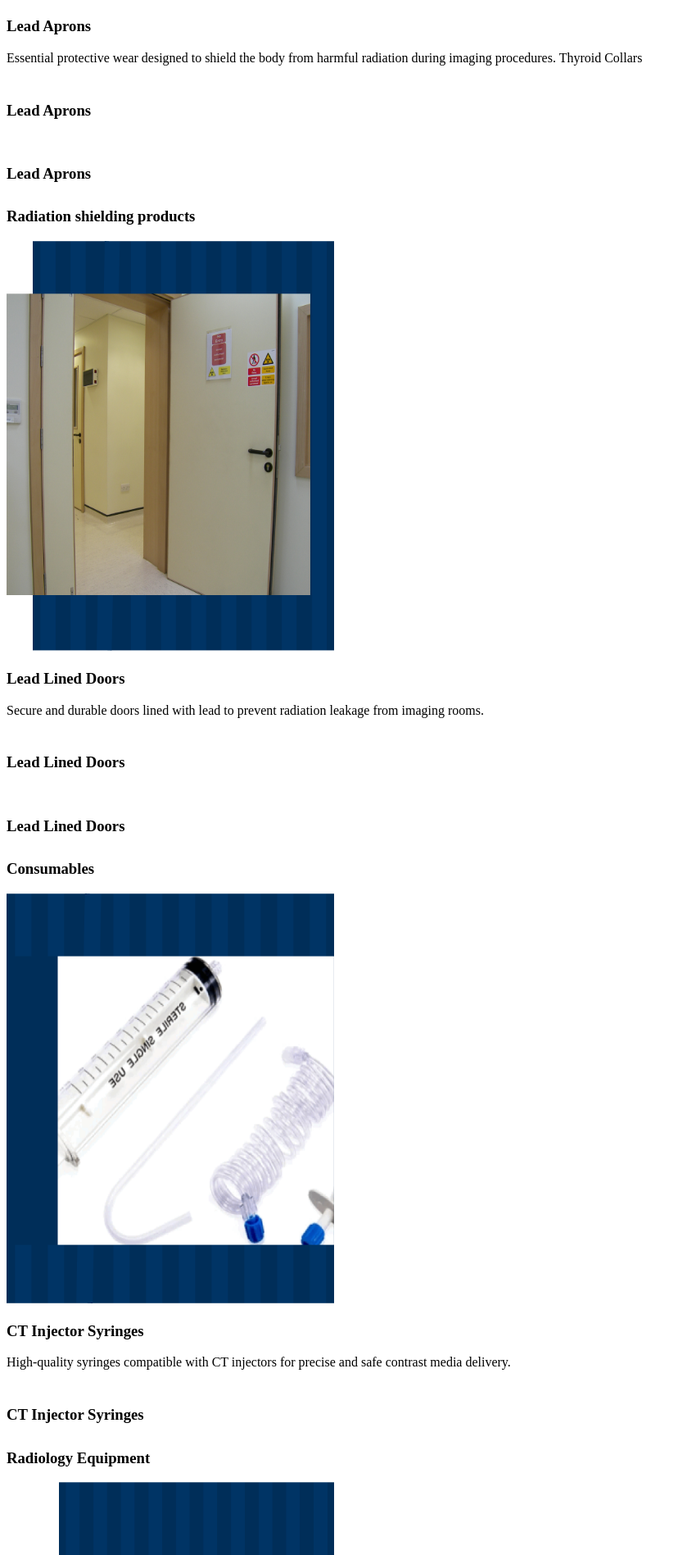
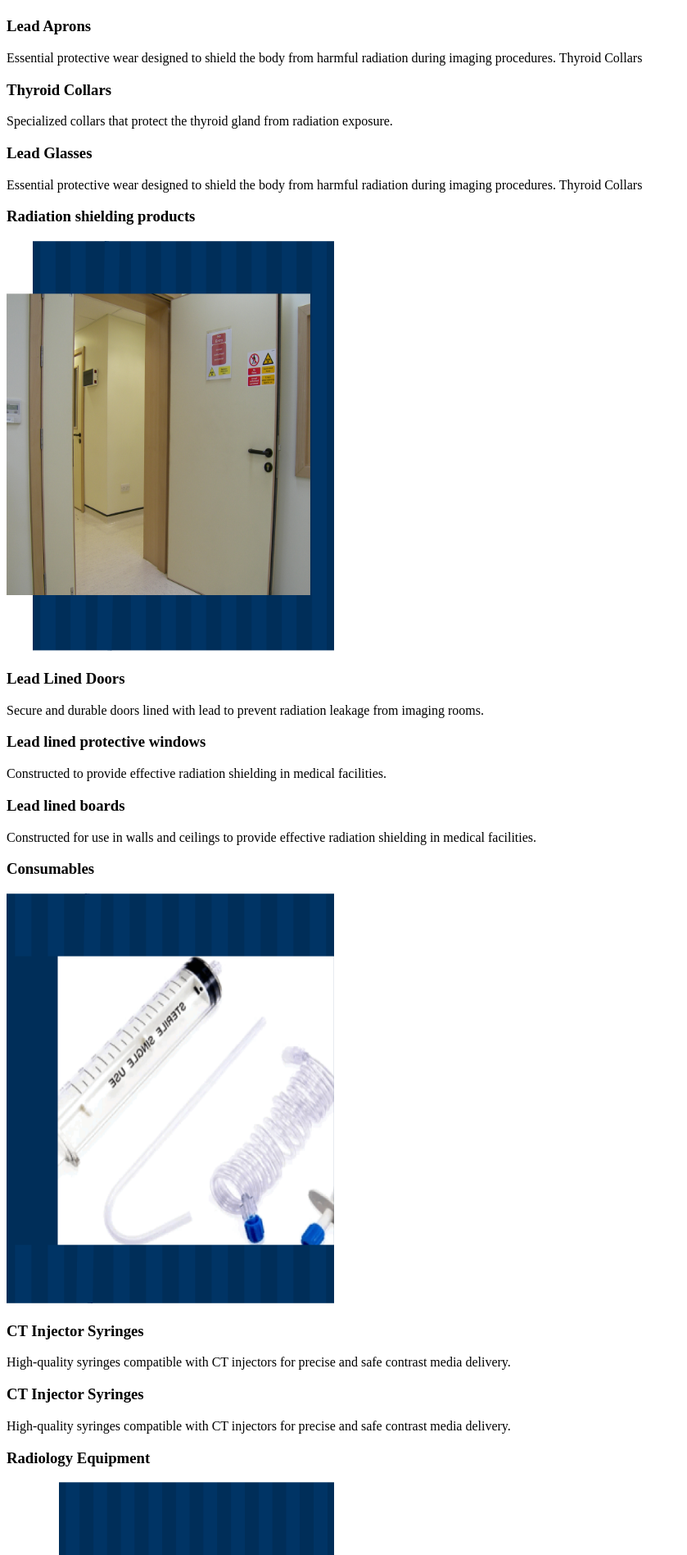
Before and after one commit to harzeezco/proray, a Next.js app: page /products/product-shocase in a window 1280 px wide. Shown: the part 561-2458 px from the top of the page at 82% size, without its empty margins (0-839 px from the left). Built offline with nearby package versions, Linux system fonts and the light colour scheme.

Commit message:
twicked some codes

```diff
--- a/src/components/layout.tsx
+++ b/src/components/layout.tsx
@@ -10,7 +10,8 @@ interface LayoutProps extends LinkProps {
 }
 
 // Sleep function defined to return Promise<void>
-const sleep = (ms: number): Promise<void> => new Promise((resolve) => {
+const sleep = (ms: number): Promise<void> =>
+  new Promise((resolve) => {
     setTimeout(() => resolve(), ms);
   });
 
--- a/src/pages/home/showcase.tsx
+++ b/src/pages/home/showcase.tsx
@@ -3,11 +3,11 @@
 import { motion } from 'framer-motion';
 
 const ShowcaseSection = () => (
-  <section className='mt-20 w-full bg-banner-img bg-cover bg-center bg-no-repeat'>
-    <div className='showcase py-20 lg:pt-40'>
+  <section className='mt-20 flex min-h-screen w-full items-center justify-center bg-banner-img bg-cover bg-center bg-no-repeat py-20'>
+    <div className='showcase container h-fit py-20   lg:px-5 '>
       <div className='container'>
         <motion.h1
-          className='mx-auto max-w-[900px] pt-10 text-center text-4xl md:text-5xl lg:text-6xl'
+          className='mx-auto max-w-[900px]  text-center text-4xl md:text-5xl lg:text-6xl'
           initial={{ opacity: 0, y: -20 }} // Start with hidden opacity and slightly upward position
           transition={{ duration: 0.5 }} // Animation duration
           viewport={{ once: true }} // Only animate once when in view
--- a/src/pages/products/feature-five.tsx
+++ b/src/pages/products/feature-five.tsx
@@ -217,42 +217,23 @@ const FifthFeature: React.FC = () => {
           {/* Caption Section */}
           <div
             ref={captionsRef}
-            className='custom-scrollbar relative flex h-40 snap-y snap-mandatory flex-col overflow-y-scroll text-gray-200'
+            className='custom-scrollbar relative flex h-[220px] snap-y snap-mandatory flex-col items-center justify-evenly overflow-y-scroll text-gray-200'
           >
             {images.map((item, index) => (
               <div
                 key={index}
-                className={`mt-5 h-40 flex-none snap-start pr-3 transition-opacity duration-300 ${
+                className={` h-40 flex-none  snap-start pr-3 transition-opacity duration-300 max-sm:h-44 ${
                   manualIndex === index ? 'opacity-100' : 'opacity-30'
                 }`}
               >
-                <div className='size-fit overflow-hidden'>
-                  <motion.h1
-                    animate={{
-                      translateY: manualIndex === index ? 0 : 25,
-                    }}
-                    className='text-xl font-bold leading-[0.9] text-gray-200'
-                    initial={{ translateY: 25 }}
-                    transition={{ duration: 0.3, ease: 'easeOut' }}
-                  >
-                    {images[windowIndex].title}
-                  </motion.h1>
+                <div className='size-fit overflow-hidden '>
+                  <h1 className='mb-2 text-xl font-bold leading-[0.9] text-gray-200'>
+                    {item.title}
+                  </h1>
                 </div>
-                <motion.p
-                  animate={{
-                    translateY: manualIndex === index ? 0 : 25,
-                    opacity: manualIndex === index ? 1 : 0,
-                  }}
-                  className='mt-2 max-w-[350px] text-left text-lg text-zinc-700'
-                  initial={{ translateY: 25, opacity: 0 }}
-                  transition={{
-                    duration: 0.3,
-                    ease: 'easeOut',
-                    delay: 0.2,
-                  }}
-                >
+                <p className=' max-w-[350px] text-left text-lg text-zinc-700 '>
                   {item.caption}
-                </motion.p>
+                </p>
               </div>
             ))}
           </div>
--- a/src/pages/products/feature-three.tsx
+++ b/src/pages/products/feature-three.tsx
@@ -219,42 +219,23 @@ const ThirdFeature: React.FC = () => {
           {/* Caption Section */}
           <div
             ref={captionsRef}
-            className='custom-scrollbar relative flex h-40 snap-y snap-mandatory flex-col overflow-y-scroll text-gray-200'
+            className='custom-scrollbar relative flex h-[220px] snap-y snap-mandatory flex-col items-center justify-evenly overflow-y-scroll text-gray-200'
           >
             {images.map((item, index) => (
               <div
                 key={index}
-                className={`mt-5 h-40 flex-none snap-start pr-3 transition-opacity duration-300 ${
+                className={` h-40 flex-none snap-start pr-3 transition-opacity duration-300 max-sm:h-44 ${
                   manualIndex === index ? 'opacity-100' : 'opacity-30'
                 }`}
               >
-                <div className='size-fit overflow-hidden'>
-                  <motion.h1
-                    animate={{
-                      translateY: manualIndex === index ? 0 : 25,
-                    }}
-                    className='text-xl font-bold leading-[0.9] text-gray-200'
-                    initial={{ translateY: 25 }}
-                    transition={{ duration: 0.3, ease: 'easeOut' }}
-                  >
-                    {images[windowIndex].title}
-                  </motion.h1>
+                <div className='size-fit overflow-hidden '>
+                  <h1 className='mb-2 text-xl font-bold leading-[0.9]  text-gray-200'>
+                    {item.title}
+                  </h1>
                 </div>
-                <motion.p
-                  animate={{
-                    translateY: manualIndex === index ? 0 : 25,
-                    opacity: manualIndex === index ? 1 : 0,
-                  }}
-                  className='mt-2 max-w-[350px] text-left text-lg text-zinc-700'
-                  initial={{ translateY: 25, opacity: 0 }}
-                  transition={{
-                    duration: 0.3,
-                    ease: 'easeOut',
-                    delay: 0.2,
-                  }}
-                >
+                <p className=' max-w-[350px] text-left text-lg text-zinc-700 '>
                   {item.caption}
-                </motion.p>
+                </p>
               </div>
             ))}
           </div>
--- a/src/pages/products/feature-two.tsx
+++ b/src/pages/products/feature-two.tsx
@@ -225,42 +225,23 @@ const SecondFeatures: React.FC = () => {
           {/* Caption Section with scrollable area */}
           <div
             ref={captionsRef}
-            className='custom-scrollbar relative flex h-40 snap-y snap-mandatory flex-col overflow-y-scroll text-gray-200'
+            className='custom-scrollbar relative flex h-[220px] snap-y snap-mandatory flex-col items-center justify-evenly overflow-y-scroll text-gray-200'
           >
             {images.map((item, index) => (
               <div
                 key={index}
-                className={`mt-5 h-40 flex-none snap-start pr-3 transition-opacity duration-300 ${
+                className={` h-40 flex-none snap-start pr-3 transition-opacity duration-300 ${
                   manualIndex === index ? 'opacity-100' : 'opacity-30'
                 }`}
               >
                 <div className='size-fit overflow-hidden'>
-                  <motion.h1
-                    animate={{
-                      translateY: manualIndex === index ? 0 : 25,
-                    }}
-                    className='text-xl font-bold leading-[0.9] text-gray-200'
-                    initial={{ translateY: 25 }}
-                    transition={{ duration: 0.3, ease: 'easeOut' }}
-                  >
-                    {images[windowIndex].title}
-                  </motion.h1>
+                  <h1 className='mb-2 text-xl font-bold leading-[0.9] text-gray-200'>
+                    {item.title}
+                  </h1>
                 </div>
-                <motion.p
-                  animate={{
-                    translateY: manualIndex === index ? 0 : 25,
-                    opacity: manualIndex === index ? 1 : 0,
-                  }}
-                  className='mt-2 max-w-[350px] text-left text-lg text-zinc-700'
-                  initial={{ translateY: 25, opacity: 0 }}
-                  transition={{
-                    duration: 0.3,
-                    ease: 'easeOut',
-                    delay: 0.2,
-                  }}
-                >
+                <p className=' max-w-[350px] text-left text-lg text-zinc-700 '>
                   {item.caption}
-                </motion.p>
+                </p>
               </div>
             ))}
           </div>
--- a/src/pages/products/features.tsx
+++ b/src/pages/products/features.tsx
@@ -198,7 +198,7 @@ const Features: React.FC = () => {
         <h1 className='mb-10 max-w-[400px] text-3xl font-bold text-blue-200 max-sm:mb-5 md:max-w-[500px] md:text-4xl lg:max-w-[600px] lg:text-5xl'>
           Radiation protective equipment
         </h1>
-        <div className='flex items-center justify-between gap-x-5'>
+        <div className='flex items-center justify-between gap-x-5 max-sm:gap-x-2'>
           {/* Image Section */}
           {images.length > 0 && (
             <div className='h-full'>
@@ -225,42 +225,23 @@ const Features: React.FC = () => {
           {/* Caption Section */}
           <div
             ref={captionsRef}
-            className='custom-scrollbar relative flex h-40 snap-y snap-mandatory flex-col overflow-y-scroll text-gray-200'
+            className='custom-scrollbar relative flex h-[220px] snap-y snap-mandatory flex-col items-center justify-evenly overflow-y-scroll text-gray-200'
           >
             {images.map((item, index) => (
               <div
                 key={index}
-                className={`mt-5 h-40 flex-none snap-start pr-3 transition-opacity duration-300 ${
+                className={` h-40 flex-none  snap-start pr-3 transition-opacity duration-300 max-sm:h-44 ${
                   manualIndex === index ? 'opacity-100' : 'opacity-30'
                 }`}
               >
-                <div className='size-fit overflow-hidden'>
-                  <motion.h1
-                    animate={{
-                      translateY: manualIndex === index ? 0 : 25,
-                    }}
-                    className='text-xl font-bold leading-[0.9] text-gray-200'
-                    initial={{ translateY: 25 }}
-                    transition={{ duration: 0.3, ease: 'easeOut' }}
-                  >
-                    {images[windowIndex].title}
-                  </motion.h1>
+                <div className='size-fit overflow-hidden '>
+                  <h1 className='mb-2 text-xl font-bold leading-[0.9] text-gray-200'>
+                    {item.title}
+                  </h1>
                 </div>
-                <motion.p
-                  animate={{
-                    translateY: manualIndex === index ? 0 : 25,
-                    opacity: manualIndex === index ? 1 : 0,
-                  }}
-                  className='mt-2 max-w-[350px] text-left text-lg text-zinc-700'
-                  initial={{ translateY: 25, opacity: 0 }}
-                  transition={{
-                    duration: 0.3,
-                    ease: 'easeOut',
-                    delay: 0.2,
-                  }}
-                >
+                <p className=' max-w-[350px] text-left text-lg text-zinc-700 '>
                   {item.caption}
-                </motion.p>
+                </p>
               </div>
             ))}
           </div>
--- a/src/pages/products/product-shocase.tsx
+++ b/src/pages/products/product-shocase.tsx
@@ -6,7 +6,7 @@ import Features from './features';
 import MobileProduct from './mobile-product';
 
 const ProductShocase = () => (
-  <section className='mb-[120px] '>
+  <section className=' mx-auto max-w-[1000px]'>
     <Features />
     <SecondFeatures />
     <ThirdFeature />
```
Also changed, not shown: src/app/globals.css (+5 -5 lines), src/pages/products/feature-four.tsx (+8 -27 lines), src/pages/products/hero.tsx (+7 -4 lines).
